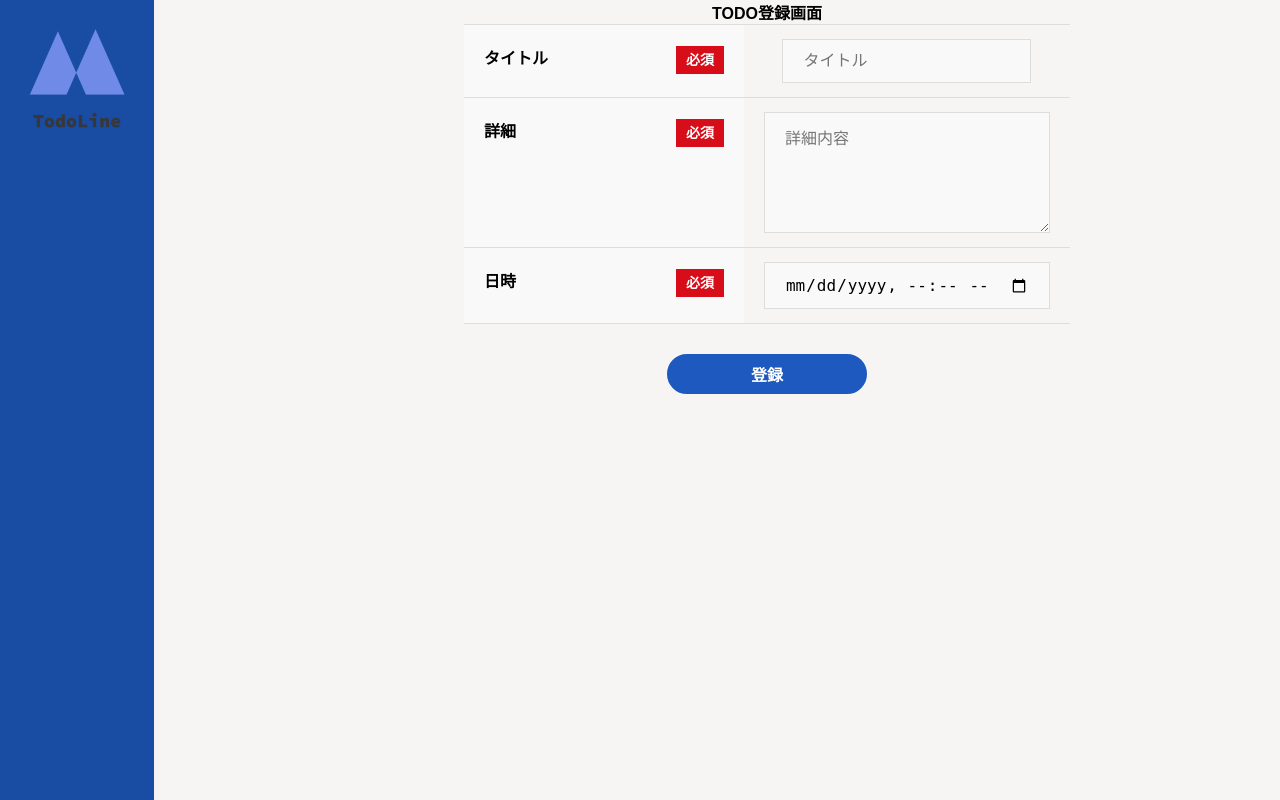
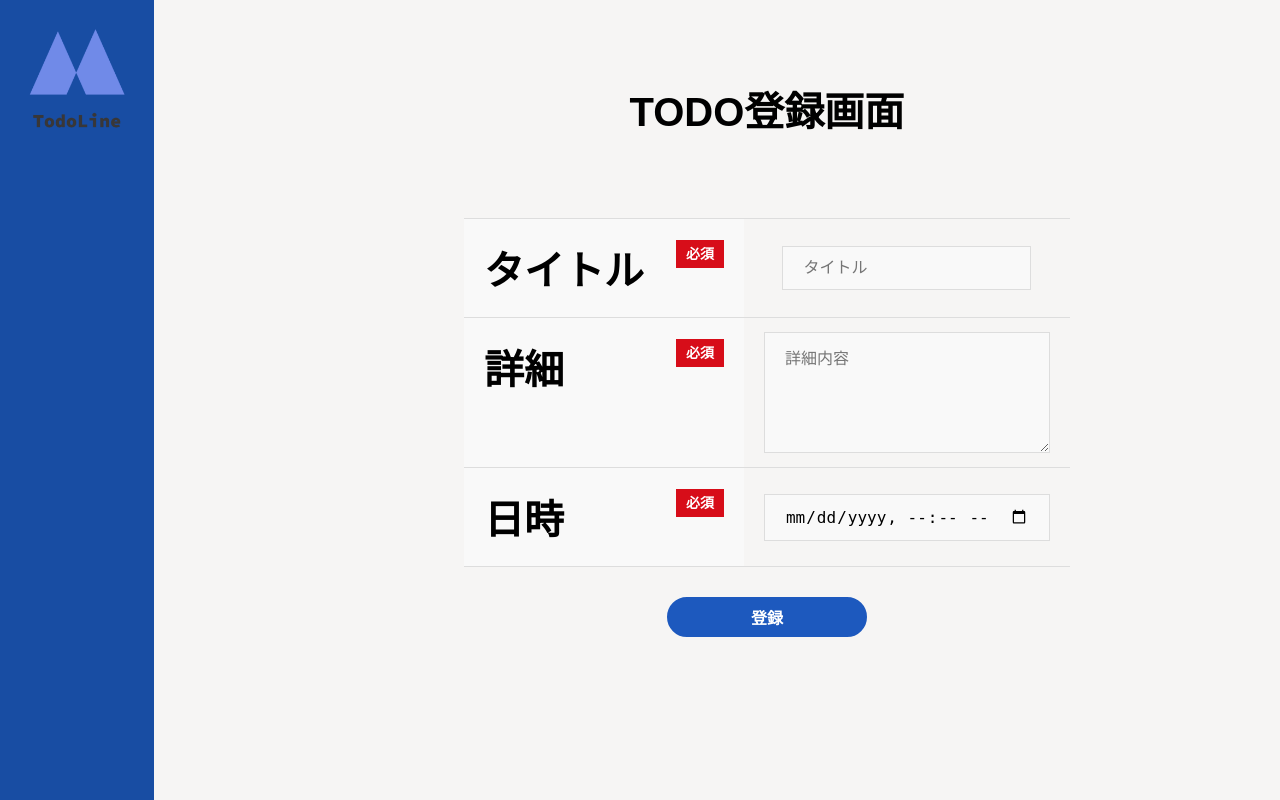
Before and after one commit to ShoKatsuki06/flask-todo-app, a Flask app: page /create in a window 1280 px wide. Run offline with Flask 2, Linux system fonts and the light colour scheme; parts of the project's set-up code (start-up, migrations or seed data) failed here and were passed over.

Commit message:
css統一

```diff
--- a/templates/create.html
+++ b/templates/create.html
@@ -1,6 +1,7 @@
 {% extends "base.html" %}
 
 {% block body %}
+<div class="top">
 <h1>TODO登録画面</h1>
 <div class="form">
   <form action="/" method="POST">
@@ -21,5 +22,5 @@
     <button type="submit" name="Create" value="Create" class="confirm_btn">登録</button>
   </form>
 </div>
-
+</div>
 {% endblock %}
--- a/templates/update.html
+++ b/templates/update.html
@@ -1,6 +1,7 @@
 {% extends 'base.html' %}
 
 {% block body %}
+<div class="top">
 <h1>編集</h1>
 <div class="form">
   <form action="/update/{{ post[0]}}" method='POST'>
@@ -21,4 +22,5 @@
     <button type="submit" name="Change" value="Change" class="confirm_btn">更新</button>
   </form>
 </div>
+</div>
 {% endblock %}
```
